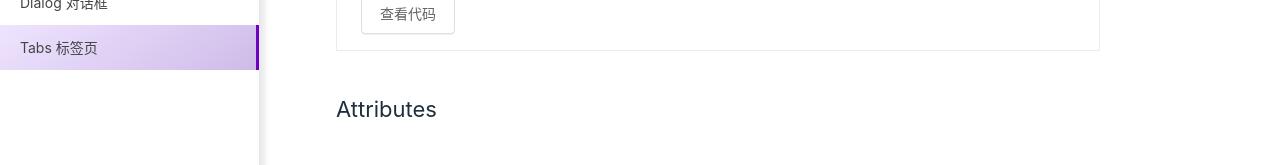
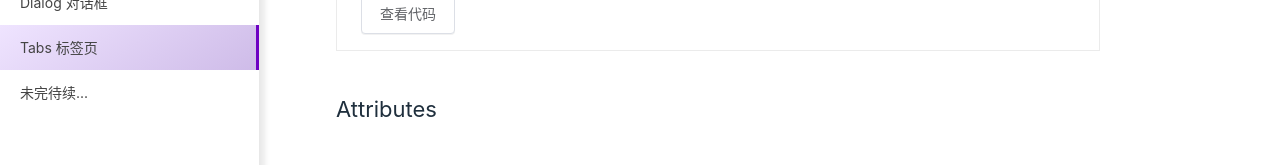
Before and after one commit to JaniceZD/gulu-ui-vue3, a Vue app: page /#/doc/tabs in a window 1280 px wide. Shown: the part 402-567 px from the top of the page. Built offline with nearby package versions, Linux system fonts and the light colour scheme.

Commit message:
增加未完待续页

```diff
--- /dev/null
+++ b/src/markdown/unfinished.md
@@ -0,0 +1,3 @@
+# 未完待续...
+
+我会继续更新我的 UI 组件，敬请期待。
--- a/src/router.ts
+++ b/src/router.ts
@@ -10,6 +10,7 @@ import Markdown from './components/Markdown.vue';
 import intro from './markdown/intro.md';
 import getStarted from './markdown/get-started.md';
 import install from './markdown/install.md';
+import unfinished from './markdown/unfinished.md';
 
 const history = createWebHashHistory();
 const md = (string) => h(Markdown, { content: string, key: string });
@@ -29,6 +30,7 @@ export const router = createRouter({
         { path: 'button', component: ButtonDemo },
         { path: 'dialog', component: DialogDemo },
         { path: 'tabs', component: TabsDemo },
+        { path: 'unfinished', component: md(unfinished) },
       ],
     },
   ],
--- a/src/views/Doc.vue
+++ b/src/views/Doc.vue
@@ -28,6 +28,9 @@
           </li>
           <li>
             <router-link to="/doc/tabs">Tabs 标签页</router-link>
+          </li>
+          <li>
+            <router-link to="/doc/unfinished">未完待续...</router-link>
           </li>
         </ol>
       </aside>
```
